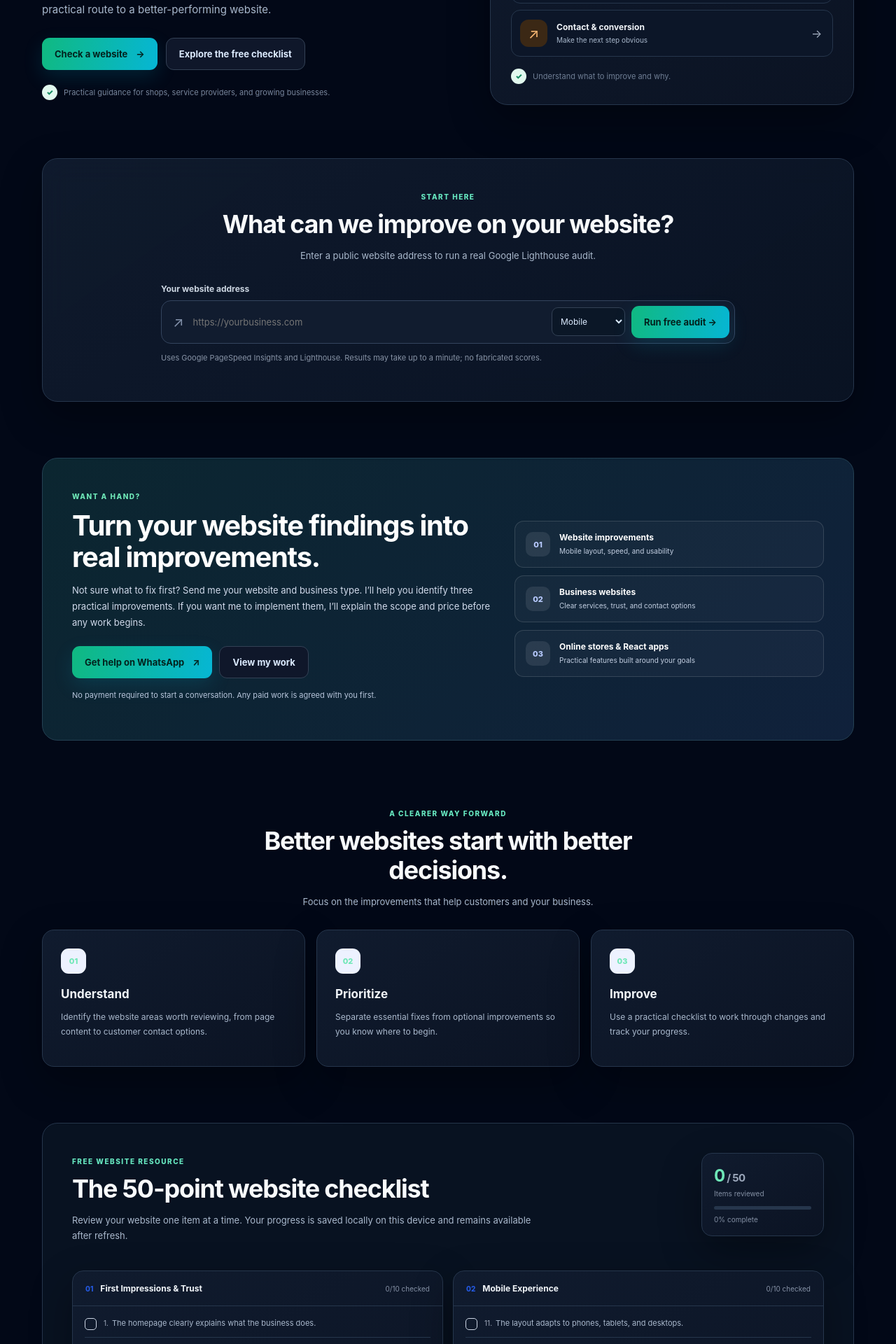
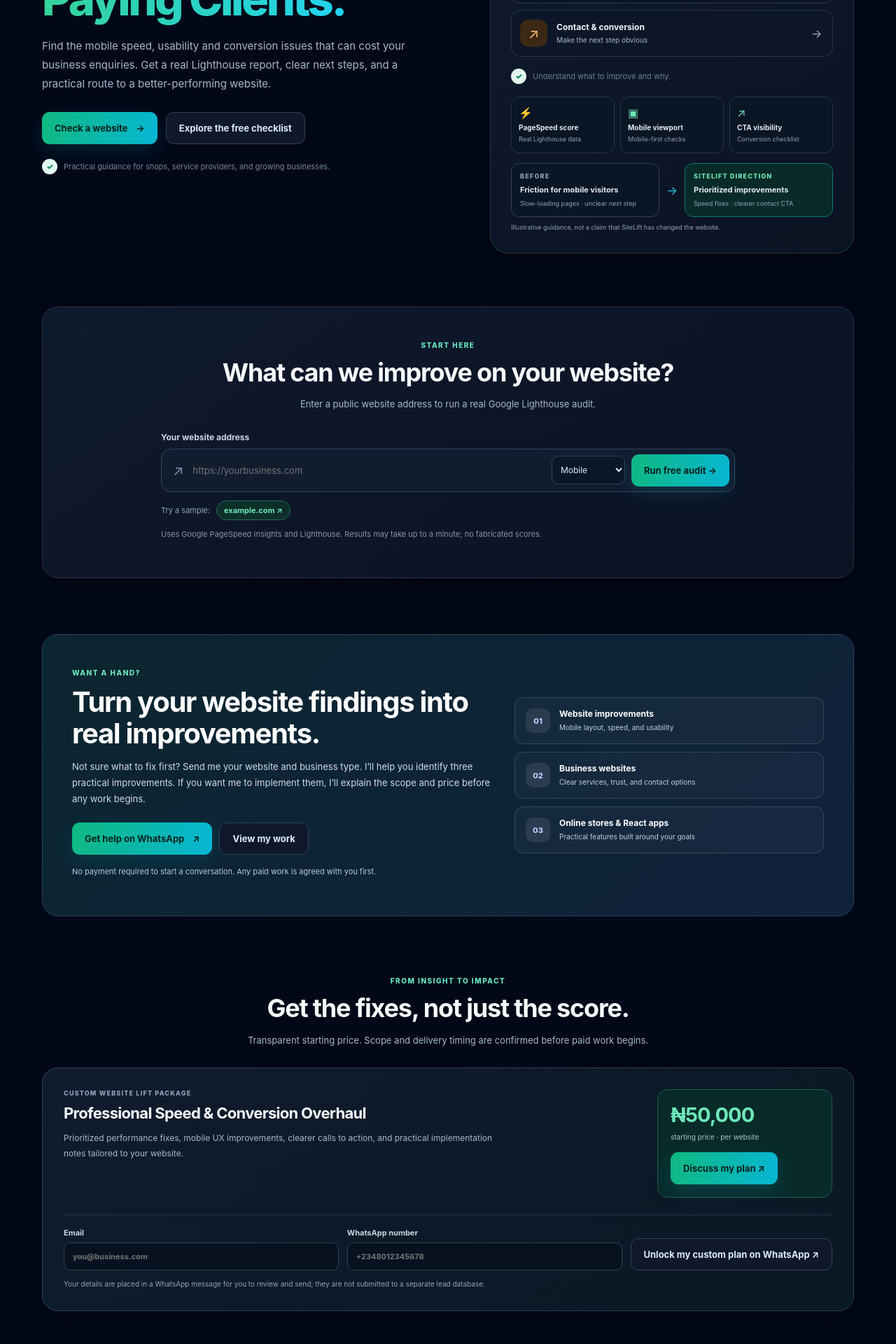
Before and after one commit to JohnkayFundz/sitelift, a React (Vite) app: page / in a window 1280 px wide. Shown: the part 480-2400 px from the top of the page at 70% size. Built offline with nearby package versions, Linux system fonts and the light colour scheme.

Commit message:
feat(conversion): add live URL validation, shareable links, lead gate and pricing

```diff
--- a/src/App.jsx
+++ b/src/App.jsx
@@ -79,12 +79,27 @@ const checklist = [
   }
 ];
 
+function getWebsiteValidation(value) {
+  if (!value.trim()) return { valid: false, message: "" };
+  try {
+    const normalized = /^https?:\/\//i.test(value.trim()) ? value.trim() : "https://" + value.trim();
+    const url = new URL(normalized);
+    const host = url.hostname.toLowerCase();
+    const valid = ["http:", "https:"].includes(url.protocol) && host.includes(".") && !host.startsWith(".") && !host.endsWith(".") && !url.username && !url.password && host !== "localhost" && !host.endsWith(".local") && !host.endsWith(".internal") && (!url.port || ["80", "443"].includes(url.port));
+    return valid ? { valid: true, message: "Website address looks valid. We will run a real Lighthouse test." } : { valid: false, message: "Enter a public website address, such as example.com." };
+  } catch { return { valid: false, message: "Enter a public website address, such as example.com." }; }
+}
+
 function App() {
   const [website, setWebsite] = useState(() => new URLSearchParams(window.location.search).get("url") || "");
   const [auditMessage, setAuditMessage] = useState("");
   const [auditResult, setAuditResult] = useState(null);
   const [auditLoading, setAuditLoading] = useState(false);
   const [paymentEmail, setPaymentEmail] = useState("");
+  const [paymentWhatsapp, setPaymentWhatsapp] = useState("");
+  const [leadEmail, setLeadEmail] = useState("");
+  const [leadWhatsapp, setLeadWhatsapp] = useState("");
+  const [leadMessage, setLeadMessage] = useState("");
   const [paymentMessage, setPaymentMessage] = useState("");
   const [paymentLoading, setPaymentLoading] = useState(false);
   const [downloadUrl, setDownloadUrl] = useState("");
@@ -214,12 +229,14 @@ function App() {
 
   const buyPdfReport = async () => {
     if (!auditResult?.auditId) { setPaymentMessage("Run an audit first to create a report."); return; }
-    if (!/^[^\s@]+@[^\s@]+\.[^\s@]+$/.test(paymentEmail)) { setPaymentMessage("Enter a valid email address for your receipt."); return; }
+    if (!/^[^\s@]+@[^\s@]+\.[^\s@]+$/.test(paymentEmail.trim())) { setPaymentMessage("Enter a valid email address for your receipt."); return; }
+    const normalizedWhatsapp = paymentWhatsapp.replace(/[\s().-]/g, "");
+    if (!/^\+?[1-9]\d{7,14}$/.test(normalizedWhatsapp)) { setPaymentMessage("Enter a WhatsApp number with country code, for example +2348012345678."); return; }
     setPaymentLoading(true); setPaymentMessage("");
     try {
       const response = await fetch("/api/paystack/initialize", {
         method: "POST", headers: { "Content-Type": "application/json" },
-        body: JSON.stringify({ auditId: auditResult.auditId, email: paymentEmail })
+        body: JSON.stringify({ auditId: auditResult.auditId, email: paymentEmail.trim(), whatsapp: normalizedWhatsapp })
       });
       const result = await response.json();
       if (!response.ok || !result.authorizationUrl) throw new Error(result.error || "Unable to start checkout.");
@@ -231,7 +248,15 @@ function App() {
     try { localStorage.setItem("sitelift-theme", darkMode ? "dark" : "light"); } catch { /* storage may be unavailable */ }
     document.documentElement.dataset.theme = darkMode ? "dark" : "light";
     const meta = document.querySelector('meta[name="description"]');
-    document.title = auditResult ? "SiteLift audit — " + new URL(auditResult.finalUrl || auditResult.url).hostname : "SiteLift — Free Website Audit & Improvement Checklist";
+    document.title = auditResult ? "SiteLift audit — " + new URL(auditResult.finalUrl || auditResult.url).hostname : "SiteLift — Free Mobile Speed Checker Nigeria";
+    const canonical = document.querySelector('link[rel="canonical"]');
+    if (canonical) canonical.href = auditResult?.auditId ? window.location.origin + "/report/" + auditResult.auditId : "https://sitelift.vercel.app/";
+    const ogTitle = document.querySelector('meta[property="og:title"]');
+    const ogDescription = document.querySelector('meta[property="og:description"]');
+    const ogUrl = document.querySelector('meta[property="og:url"]');
+    if (ogTitle) ogTitle.content = document.title;
+    if (ogDescription && auditResult) ogDescription.content = "Real Lighthouse website audit for " + (auditResult.finalUrl || auditResult.url) + ". Open the shareable SiteLift report for scores and recommended improvements.";
+    if (ogUrl) ogUrl.content = auditResult?.auditId ? window.location.origin + "/report/" + auditResult.auditId : "https://sitelift.vercel.app/";
     if (meta && auditResult) meta.content = "Lighthouse report for " + (auditResult.finalUrl || auditResult.url) + ". Review performance, accessibility, best practices, SEO, and prioritized improvements.";
     document.getElementById("sitelift-jsonld")?.remove();
     const schema = document.createElement("script");
@@ -253,6 +278,8 @@ function App() {
     () => Math.round((checkedItems.length / totalItems) * 100),
     [checkedItems.length, totalItems]
   );
+  const websiteValidation = getWebsiteValidation(website);
+  const publicReportUrl = auditResult?.auditId ? window.location.origin + "/report/" + auditResult.auditId : "";
 
   async function handleAuditSubmit(event) {
     event.preventDefault();
@@ -399,6 +426,17 @@ function App() {
               <span className="footer-check">✓</span>
               <span>Understand what to improve and why.</span>
             </div>
+            <div className="micro-metrics" aria-label="What the audit measures">
+              <div><span>⚡</span><strong>PageSpeed score</strong><small>Real Lighthouse data</small></div>
+              <div><span>▣</span><strong>Mobile viewport</strong><small>Mobile-first checks</small></div>
+              <div><span>↗</span><strong>CTA visibility</strong><small>Conversion checklist</small></div>
+            </div>
+            <div className="comparison-preview" aria-label="Illustrative before and improvement direction">
+              <div className="comparison-panel comparison-before"><span>BEFORE</span><strong>Friction for mobile visitors</strong><small>Slow-loading pages · unclear next step</small></div>
+              <div className="comparison-arrow" aria-hidden="true">→</div>
+              <div className="comparison-panel comparison-after"><span>SITELIFT DIRECTION</span><strong>Prioritized improvements</strong><small>Speed fixes · clearer contact CTA</small></div>
+              <p>Illustrative guidance, not a claim that SiteLift has changed the website.</p>
+            </div>
           </div>
         </section>
 
@@ -422,6 +460,7 @@ function App() {
                 autoComplete="url"
                 placeholder="https://yourbusiness.com"
                 value={website}
+                aria-invalid={Boolean(website.trim()) && !websiteValidation.valid}
                 onChange={(event) => {
                   setWebsite(event.target.value);
                   setAuditMessage("");
@@ -437,6 +476,8 @@ function App() {
                 {auditLoading ? "Auditing…" : "Run free audit →"}
               </button>
             </div>
+            <div className="sample-site-row"><span>Try a sample:</span><button type="button" className="sample-site-button" onClick={() => { setWebsite("https://example.com"); setAuditMessage(""); setAuditResult(null); }}>example.com ↗</button></div>
+            {websiteValidation.message && <p className={"url-validation " + (websiteValidation.valid ? "is-valid" : "is-invalid")} aria-live="polite">{websiteValidation.message}</p>}
             {auditMessage && (
               <p className="form-message" role="status">{auditMessage}</p>
             )}
@@ -461,7 +502,7 @@ function App() {
                 <div className="score-grid">
                   {auditResult.scores.map((score) => (
                     <article className="score-card" key={score.key}>
-                      <div className={`score-ring score-${score.rating}`}><strong>{score.value ?? "—"}</strong></div>
+                      <svg className={`score-ring score-${score.rating}`} viewBox="0 0 72 72" role="img" aria-label={`${score.label}: ${score.value ?? "not available"} out of 100`}><circle className="score-ring-track" cx="36" cy="36" r="29" /><circle className="score-ring-value" cx="36" cy="36" r="29" transform="rotate(-90 36 36)" strokeDasharray="182.2" strokeDashoffset={182.2 - (Math.max(0, Math.min(100, Number(score.value) || 0)) / 100) * 182.2} /></svg><strong className="score-number">{score.value ?? "—"}</strong>
                       <h4>{score.label}</h4>
                       <span className={`score-rating rating-${score.rating}`}>{score.ratingLabel}</span>
                     </article>
@@ -497,6 +538,7 @@ function App() {
                     <p>Send this website address to JohnKay Fundz to discuss practical next steps.</p>
                   </div>
                   <a className="button button-primary" href={`https://wa.me/2348188840165?text=${encodeURIComponent(`Hi JohnKay, I ran a SiteLift audit for ${auditResult.finalUrl || auditResult.url} and would like help improving it.`)}`} target="_blank" rel="noreferrer">Discuss improvements ↗</a>
+                  <a className="button button-secondary" href={"https://wa.me/?text=" + encodeURIComponent("SiteLift website audit for " + (auditResult.finalUrl || auditResult.url) + ": " + publicReportUrl)} target="_blank" rel="noreferrer">Send report to owner ↗</a>
                   <div className="paid-report-box">
                     <h4>Download the full unbranded PDF report</h4>
                     <p>One-time payment: ₦2,500. Includes your scores, metrics and prioritized recommendations.</p>
@@ -553,6 +595,21 @@ function App() {
             <div><span>01</span><p><strong>Website improvements</strong><small>Mobile layout, speed, and usability</small></p></div>
             <div><span>02</span><p><strong>Business websites</strong><small>Clear services, trust, and contact options</small></p></div>
             <div><span>03</span><p><strong>Online stores & React apps</strong><small>Practical features built around your goals</small></p></div>
+          </div>
+        </section>
+
+        <section className="pricing-section" id="pricing">
+          <div className="section-heading"><span className="section-kicker">FROM INSIGHT TO IMPACT</span><h2>Get the fixes, not just the score.</h2><p>Transparent starting price. Scope and delivery timing are confirmed before paid work begins.</p></div>
+          <div className="pricing-card">
+            <div><span className="pricing-label">CUSTOM WEBSITE LIFT PACKAGE</span><h3>Professional Speed &amp; Conversion Overhaul</h3><p>Prioritized performance fixes, mobile UX improvements, clearer calls to action, and practical implementation notes tailored to your website.</p></div>
+            <div className="pricing-price"><strong>₦50,000</strong><small>starting price · per website</small><a className="button button-primary" href={"https://wa.me/2348188840165?text=" + encodeURIComponent("Hi JohnKay, I would like to discuss the SiteLift Website Lift Package for " + (auditResult?.finalUrl || auditResult?.url || website || "my website") + ".")} target="_blank" rel="noreferrer">Discuss my plan ↗</a></div>
+            <form className="plan-lead-form" onSubmit={(event) => { event.preventDefault(); const emailOk = /^[^\s@]+@[^\s@]+\.[^\s@]+$/.test(leadEmail.trim()); const phone = leadWhatsapp.replace(/[\s().-]/g, ""); if (!emailOk || !/^\+?[1-9]\d{7,14}$/.test(phone)) { setLeadMessage("Enter a valid email and WhatsApp number with country code."); return; } const message = "Hi JohnKay, please prepare a custom SiteLift optimization plan. Website: " + (auditResult?.finalUrl || auditResult?.url || website || "not run yet") + ". Email: " + leadEmail.trim() + ". WhatsApp: " + phone + ". Please confirm scope and price before work."; window.open("https://wa.me/2348188840165?text=" + encodeURIComponent(message), "_blank", "noopener,noreferrer"); }}>
+              <label>Email<input type="email" autoComplete="email" value={leadEmail} onChange={(event) => setLeadEmail(event.target.value)} placeholder="you@business.com" required /></label>
+              <label>WhatsApp number<input type="tel" inputMode="tel" autoComplete="tel" value={leadWhatsapp} onChange={(event) => setLeadWhatsapp(event.target.value)} placeholder="+2348012345678" required /></label>
+              <button className="button button-secondary" type="submit">Unlock my custom plan on WhatsApp ↗</button>
+              {leadMessage && <small role="status">{leadMessage}</small>}
+              <small>Your details are placed in a WhatsApp message for you to review and send; they are not submitted to a separate lead database.</small>
+            </form>
           </div>
         </section>
 
```
